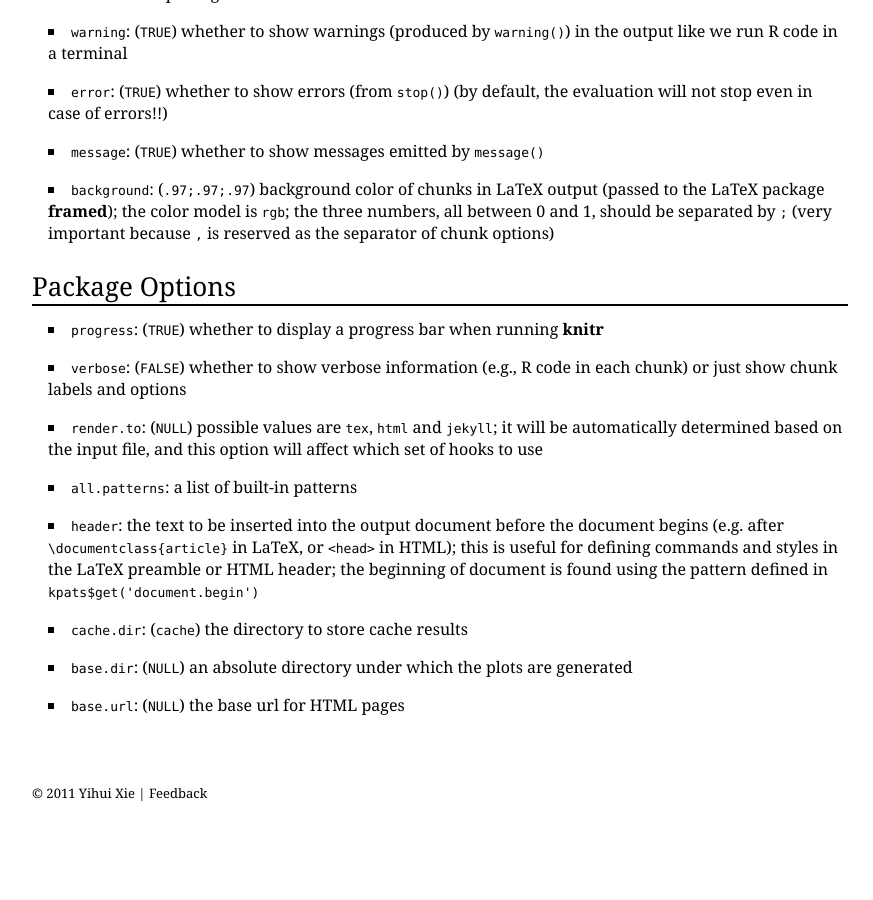
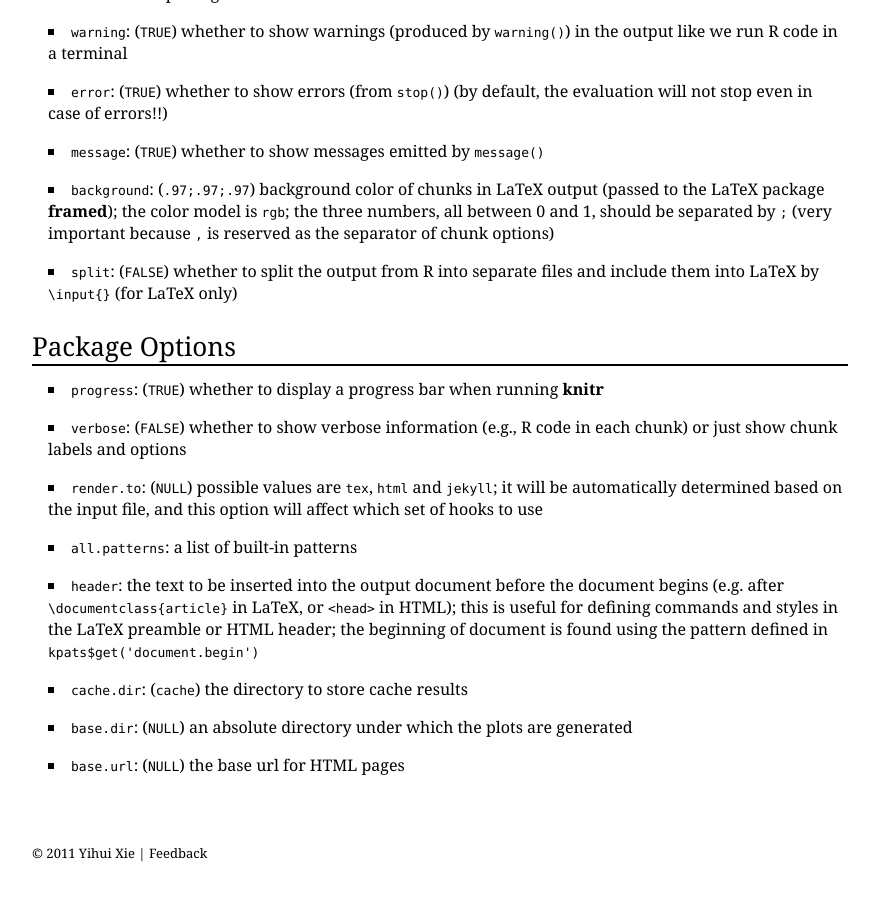
Before and after one commit to yihui/knitr, a Jekyll site: the page built from options.md, in a window 1280 px wide and 900 px high, scrolled down 2890 px. Shown: the whole window, without its empty margins (200-1073 px from the left). Built offline with Jekyll 4.4.1, drawn with Linux system fonts in a browser that asks for light colours; some web fonts are replaced; before the commit the page ends 3752 px from its top, so only the background shows below that.

Commit message:
doc on split (#7)

```diff
--- a/options.md
+++ b/options.md
@@ -47,6 +47,7 @@ And `\SweaveOpts{comment=#, width=6, height=6}` can change the default global op
 - `error`: (`TRUE`) whether to show errors (from `stop()`) (by default, the evaluation will not stop even in case of errors!!)
 - `message`: (`TRUE`) whether to show messages emitted by `message()`
 - `background`: (`.97;.97;.97`) background color of chunks in LaTeX output (passed to the LaTeX package **framed**); the color model is `rgb`; the three numbers, all between 0 and 1, should be separated by `;` (very important because `,` is reserved as the separator of chunk options)
+- `split`: (`FALSE`) whether to split the output from R into separate files and include them into LaTeX by `\input{}` (for LaTeX only)
 
 ## Package Options <a id="package_options"></a>
 
```
